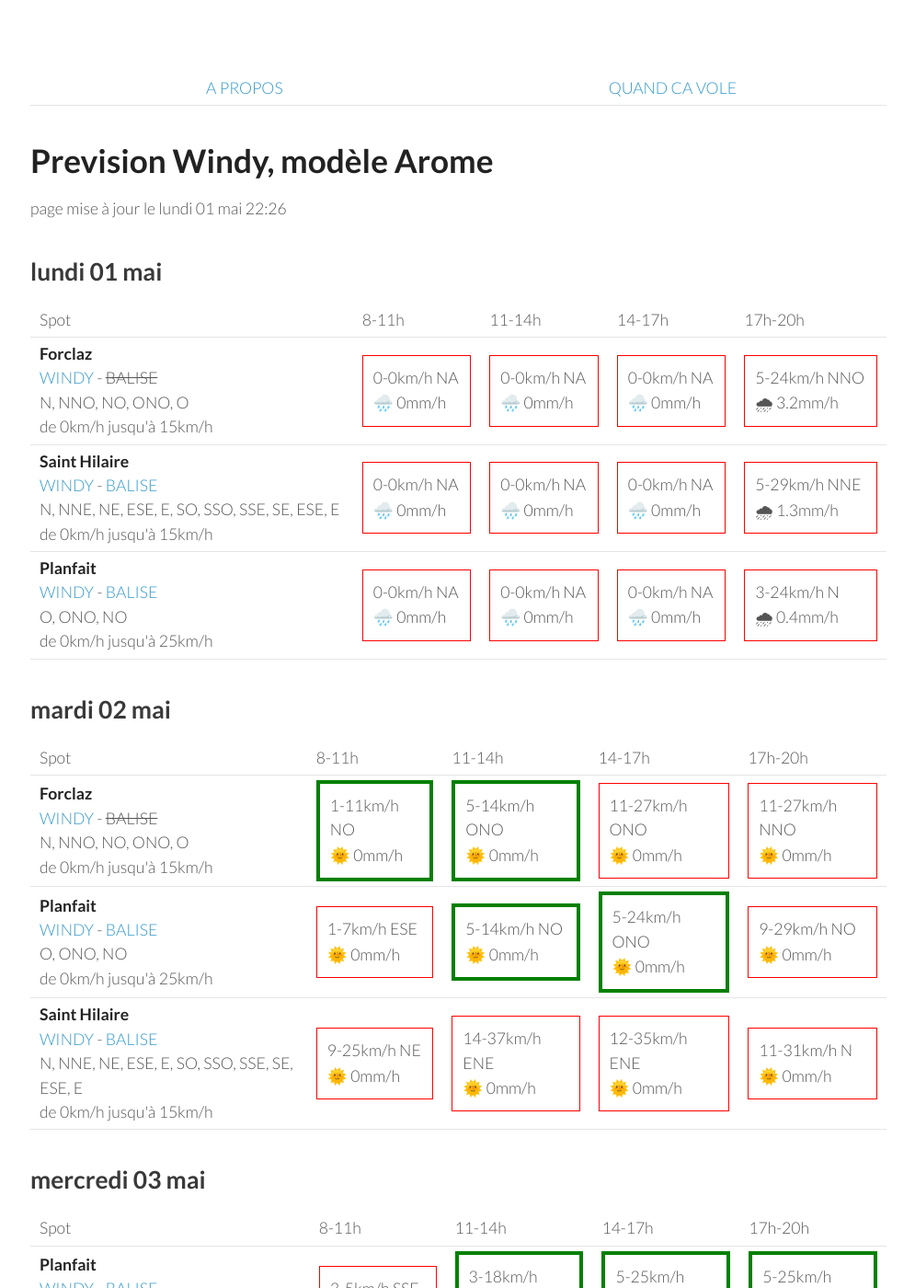
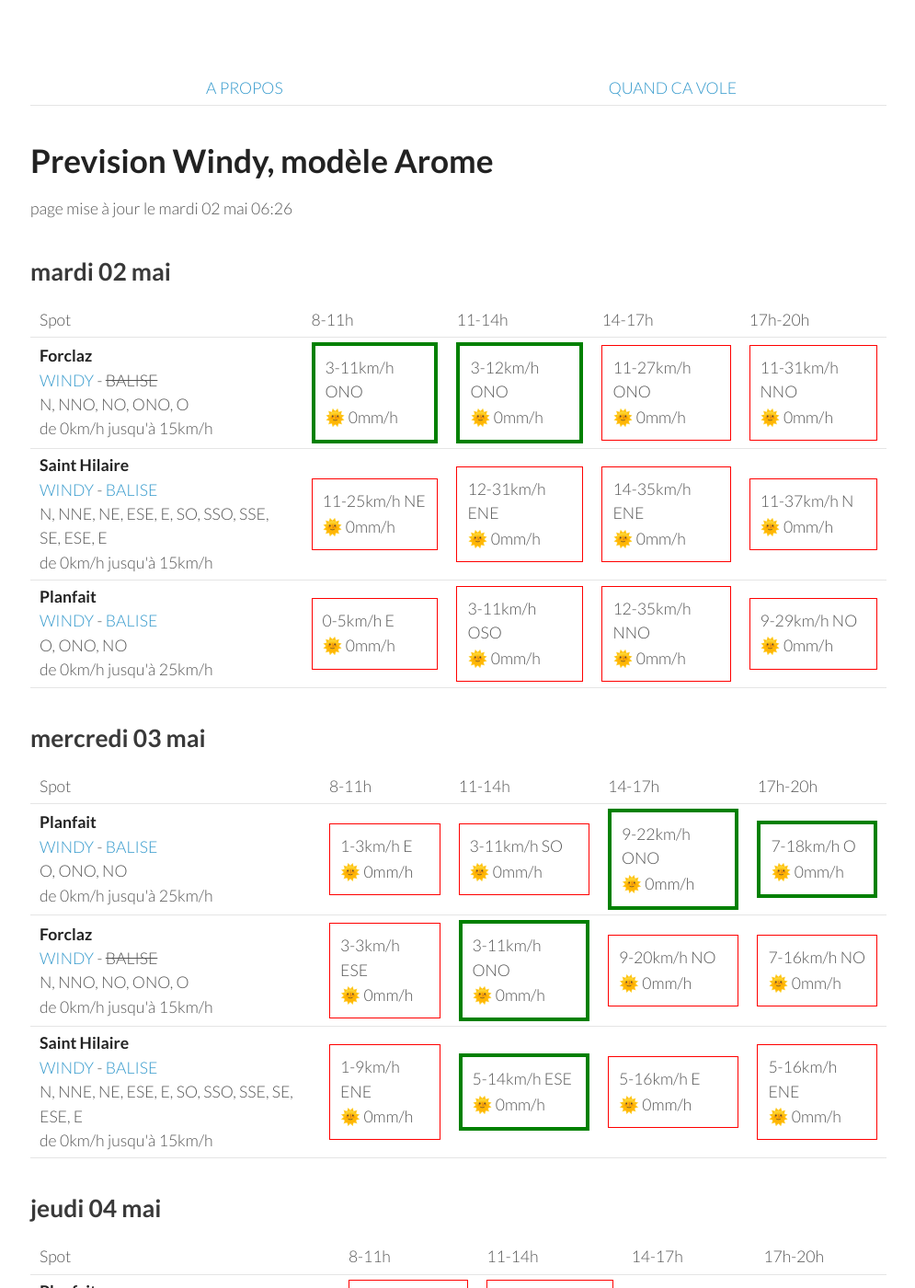
Before and after one commit to parapente-dans-le-nord/parapente-dans-le-nord.github.io, a Jekyll site: the page built from alpes_nord.markdown, in a window 1280 px wide and 1400 px high. Shown: the whole window at 92% size, without its empty margins (25-1020 px from the left). Built offline with Jekyll 4.4.1, drawn with Linux system fonts in a browser that asks for light colours; some of the changed text lies outside the part shown.

Commit message:
update index.markdown

```diff
--- a/alpes_nord.markdown
+++ b/alpes_nord.markdown
@@ -7,51 +7,8 @@ title:  "Tous les spots"
 {: .links}
 
 # Prevision Windy, modèle Arome
-page mise à jour le lundi 01 mai 22:26
+page mise à jour le mardi 02 mai 06:26
 
-## lundi 01 mai
-
-{::nomarkdown}
-<table>
-  <tbody>
-    <tr>
-      <td>Spot</td>
-      <td>8-11h</td>
-      <td>11-14h</td>
-      <td>14-17h</td>
-      <td>17h-20h</td>
-    </tr>
-<tr>
-        <td><strong>Forclaz</strong><br><a href="https://windy.com/45.814/6.247?45.375,6.246,8,m:eVwaglz">WINDY</a> - <span class="no-balise"> BALISE </span><br> <span class="vent-favorable">N, NNO, NO, ONO, O</span><br><span class="force-vent">de 0km/h jusqu'à 15km/h</span> </td>
-
-            <td><div class="not-flyable"><p>0-0km/h NA</p><p>🌧️ 0mm/h</p></div></td>
-            <td><div class="not-flyable"><p>0-0km/h NA</p><p>🌧️ 0mm/h</p></div></td>
-            <td><div class="not-flyable"><p>0-0km/h NA</p><p>🌧️ 0mm/h</p></div></td>
-            <td><div class="not-flyable"><p>5-24km/h NNO</p><p>🌧 3.2mm/h</p></div></td>
-
-    </tr>
-<tr>
-        <td><strong>Saint Hilaire</strong><br><a href="https://windy.com/45.307/5.888?45.087,5.889,9,m:eUFagkX">WINDY</a> - <span class=""><a href="http://www.balisemeteo.com/balise.php?idBalise=61">BALISE</a> </span><br> <span class="vent-favorable">N, NNE, NE, ESE, E, SO, SSO, SSE, SE, ESE, E</span><br><span class="force-vent">de 0km/h jusqu'à 15km/h</span> </td>
-
-            <td><div class="not-flyable"><p>0-0km/h NA</p><p>🌧️ 0mm/h</p></div></td>
-            <td><div class="not-flyable"><p>0-0km/h NA</p><p>🌧️ 0mm/h</p></div></td>
-            <td><div class="not-flyable"><p>0-0km/h NA</p><p>🌧️ 0mm/h</p></div></td>
-            <td><div class="not-flyable"><p>5-29km/h NNE</p><p>🌧 1.3mm/h</p></div></td>
-
-    </tr>
-<tr>
-        <td><strong>Planfait</strong><br><a href="https://windy.com/45.853/6.223?45.415,6.223,8">WINDY</a> - <span class=""><a href="https://www.openwindmap.org/PP496">BALISE</a> </span><br> <span class="vent-favorable">O, ONO, NO</span><br><span class="force-vent">de 0km/h jusqu'à 25km/h</span> </td>
-
-            <td><div class="not-flyable"><p>0-0km/h NA</p><p>🌧️ 0mm/h</p></div></td>
-            <td><div class="not-flyable"><p>0-0km/h NA</p><p>🌧️ 0mm/h</p></div></td>
-            <td><div class="not-flyable"><p>0-0km/h NA</p><p>🌧️ 0mm/h</p></div></td>
-            <td><div class="not-flyable"><p>3-24km/h N</p><p>🌧 0.4mm/h</p></div></td>
-
-    </tr>
-
-</tbody>
-</table>
-{:/}
 ## mardi 02 mai
 
 {::nomarkdown}
@@ -67,30 +24,30 @@ page mise à jour le lundi 01 mai 22:26
 <tr>
         <td><strong>Forclaz</strong><br><a href="https://windy.com/45.814/6.247?45.375,6.246,8,m:eVwaglz">WINDY</a> - <span class="no-balise"> BALISE </span><br> <span class="vent-favorable">N, NNO, NO, ONO, O</span><br><span class="force-vent">de 0km/h jusqu'à 15km/h</span> </td>
 
-            <td><div class="flyable"><p>1-11km/h NO</p><p>🌞 0mm/h</p></div></td>
-            <td><div class="flyable"><p>5-14km/h ONO</p><p>🌞 0mm/h</p></div></td>
+            <td><div class="flyable"><p>3-11km/h ONO</p><p>🌞 0mm/h</p></div></td>
+            <td><div class="flyable"><p>3-12km/h ONO</p><p>🌞 0mm/h</p></div></td>
             <td><div class="not-flyable"><p>11-27km/h ONO</p><p>🌞 0mm/h</p></div></td>
-            <td><div class="not-flyable"><p>11-27km/h NNO</p><p>🌞 0mm/h</p></div></td>
+            <td><div class="not-flyable"><p>11-31km/h NNO</p><p>🌞 0mm/h</p></div></td>
+
+
+    </tr>
+<tr>
+        <td><strong>Saint Hilaire</strong><br><a href="https://windy.com/45.307/5.888?45.087,5.889,9,m:eUFagkX">WINDY</a> - <span class=""><a href="http://www.balisemeteo.com/balise.php?idBalise=61">BALISE</a> </span><br> <span class="vent-favorable">N, NNE, NE, ESE, E, SO, SSO, SSE, SE, ESE, E</span><br><span class="force-vent">de 0km/h jusqu'à 15km/h</span> </td>
+
+            <td><div class="not-flyable"><p>11-25km/h NE</p><p>🌞 0mm/h</p></div></td>
+            <td><div class="not-flyable"><p>12-31km/h ENE</p><p>🌞 0mm/h</p></div></td>
+            <td><div class="not-flyable"><p>14-35km/h ENE</p><p>🌞 0mm/h</p></div></td>
+            <td><div class="not-flyable"><p>11-37km/h N</p><p>🌞 0mm/h</p></div></td>
 
 
     </tr>
 <tr>
         <td><strong>Planfait</strong><br><a href="https://windy.com/45.853/6.223?45.415,6.223,8">WINDY</a> - <span class=""><a href="https://www.openwindmap.org/PP496">BALISE</a> </span><br> <span class="vent-favorable">O, ONO, NO</span><br><span class="force-vent">de 0km/h jusqu'à 25km/h</span> </td>
 
-            <td><div class="not-flyable"><p>1-7km/h ESE</p><p>🌞 0mm/h</p></div></td>
-            <td><div class="flyable"><p>5-14km/h NO</p><p>🌞 0mm/h</p></div></td>
-            <td><div class="flyable"><p>5-24km/h ONO</p><p>🌞 0mm/h</p></div></td>
+            <td><div class="not-flyable"><p>0-5km/h E</p><p>🌞 0mm/h</p></div></td>
+            <td><div class="not-flyable"><p>3-11km/h OSO</p><p>🌞 0mm/h</p></div></td>
+            <td><div class="not-flyable"><p>12-35km/h NNO</p><p>🌞 0mm/h</p></div></td>
             <td><div class="not-flyable"><p>9-29km/h NO</p><p>🌞 0mm/h</p></div></td>
-
-
-    </tr>
-<tr>
-        <td><strong>Saint Hilaire</strong><br><a href="https://windy.com/45.307/5.888?45.087,5.889,9,m:eUFagkX">WINDY</a> - <span class=""><a href="http://www.balisemeteo.com/balise.php?idBalise=61">BALISE</a> </span><br> <span class="vent-favorable">N, NNE, NE, ESE, E, SO, SSO, SSE, SE, ESE, E</span><br><span class="force-vent">de 0km/h jusqu'à 15km/h</span> </td>
-
-            <td><div class="not-flyable"><p>9-25km/h NE</p><p>🌞 0mm/h</p></div></td>
-            <td><div class="not-flyable"><p>14-37km/h ENE</p><p>🌞 0mm/h</p></div></td>
-            <td><div class="not-flyable"><p>12-35km/h ENE</p><p>🌞 0mm/h</p></div></td>
-            <td><div class="not-flyable"><p>11-31km/h N</p><p>🌞 0mm/h</p></div></td>
 
 
     </tr>
@@ -113,30 +70,30 @@ page mise à jour le lundi 01 mai 22:26
 <tr>
         <td><strong>Planfait</strong><br><a href="https://windy.com/45.853/6.223?45.415,6.223,8">WINDY</a> - <span class=""><a href="https://www.openwindmap.org/PP496">BALISE</a> </span><br> <span class="vent-favorable">O, ONO, NO</span><br><span class="force-vent">de 0km/h jusqu'à 25km/h</span> </td>
 
-            <td><div class="not-flyable"><p>3-5km/h SSE</p><p>🌞 0mm/h</p></div></td>
-            <td><div class="flyable"><p>3-18km/h ONO</p><p>🌞 0mm/h</p></div></td>
-            <td><div class="flyable"><p>5-25km/h ONO</p><p>🌞 0mm/h</p></div></td>
-            <td><div class="flyable"><p>5-25km/h ONO</p><p>🌞 0mm/h</p></div></td>
+            <td><div class="not-flyable"><p>1-3km/h E</p><p>🌞 0mm/h</p></div></td>
+            <td><div class="not-flyable"><p>3-11km/h SO</p><p>🌞 0mm/h</p></div></td>
+            <td><div class="flyable"><p>9-22km/h ONO</p><p>🌞 0mm/h</p></div></td>
+            <td><div class="flyable"><p>7-18km/h O</p><p>🌞 0mm/h</p></div></td>
 
 
     </tr>
 <tr>
         <td><strong>Forclaz</strong><br><a href="https://windy.com/45.814/6.247?45.375,6.246,8,m:eVwaglz">WINDY</a> - <span class="no-balise"> BALISE </span><br> <span class="vent-favorable">N, NNO, NO, ONO, O</span><br><span class="force-vent">de 0km/h jusqu'à 15km/h</span> </td>
 
-            <td><div class="not-flyable"><p>1-3km/h ESE</p><p>🌞 0mm/h</p></div></td>
-            <td><div class="not-flyable"><p>3-16km/h O</p><p>🌞 0mm/h</p></div></td>
-            <td><div class="not-flyable"><p>5-25km/h ONO</p><p>🌞 0mm/h</p></div></td>
-            <td><div class="not-flyable"><p>5-25km/h NO</p><p>🌞 0mm/h</p></div></td>
+            <td><div class="not-flyable"><p>3-3km/h ESE</p><p>🌞 0mm/h</p></div></td>
+            <td><div class="flyable"><p>3-11km/h ONO</p><p>🌞 0mm/h</p></div></td>
+            <td><div class="not-flyable"><p>9-20km/h NO</p><p>🌞 0mm/h</p></div></td>
+            <td><div class="not-flyable"><p>7-16km/h NO</p><p>🌞 0mm/h</p></div></td>
 
 
     </tr>
 <tr>
         <td><strong>Saint Hilaire</strong><br><a href="https://windy.com/45.307/5.888?45.087,5.889,9,m:eUFagkX">WINDY</a> - <span class=""><a href="http://www.balisemeteo.com/balise.php?idBalise=61">BALISE</a> </span><br> <span class="vent-favorable">N, NNE, NE, ESE, E, SO, SSO, SSE, SE, ESE, E</span><br><span class="force-vent">de 0km/h jusqu'à 15km/h</span> </td>
 
-            <td><div class="not-flyable"><p>1-11km/h ENE</p><p>🌞 0mm/h</p></div></td>
-            <td><div class="not-flyable"><p>3-22km/h O</p><p>🌞 0mm/h</p></div></td>
-            <td><div class="not-flyable"><p>7-33km/h O</p><p>🌞 0mm/h</p></div></td>
-            <td><div class="not-flyable"><p>5-33km/h O</p><p>🌞 0mm/h</p></div></td>
+            <td><div class="not-flyable"><p>1-9km/h ENE</p><p>🌞 0mm/h</p></div></td>
+            <td><div class="flyable"><p>5-14km/h ESE</p><p>🌞 0mm/h</p></div></td>
+            <td><div class="not-flyable"><p>5-16km/h E</p><p>🌞 0mm/h</p></div></td>
+            <td><div class="not-flyable"><p>5-16km/h ENE</p><p>🌞 0mm/h</p></div></td>
 
 
     </tr>
@@ -160,9 +117,9 @@ page mise à jour le lundi 01 mai 22:26
         <td><strong>Planfait</strong><br><a href="https://windy.com/45.853/6.223?45.415,6.223,8">WINDY</a> - <span class=""><a href="https://www.openwindmap.org/PP496">BALISE</a> </span><br> <span class="vent-favorable">O, ONO, NO</span><br><span class="force-vent">de 0km/h jusqu'à 25km/h</span> </td>
 
             <td><div class="not-flyable"><p>5-22km/h ESE</p><p>🌞 0mm/h</p></div></td>
-            <td><div class="not-flyable"><p>1-24km/h SO</p><p>🌞 0mm/h</p></div></td>
+            <td><div class="not-flyable"><p>3-24km/h OSO</p><p>🌞 0mm/h</p></div></td>
             <td><div class="not-flyable"><p>7-27km/h O</p><p>🌞 0mm/h</p></div></td>
-            <td><div class="not-flyable"><p>7-31km/h O</p><p>🌞 0mm/h</p></div></td>
+            <td><div class="not-flyable"><p>7-29km/h O</p><p>🌞 0mm/h</p></div></td>
 
 
     </tr>
@@ -170,16 +127,16 @@ page mise à jour le lundi 01 mai 22:26
         <td><strong>Forclaz</strong><br><a href="https://windy.com/45.814/6.247?45.375,6.246,8,m:eVwaglz">WINDY</a> - <span class="no-balise"> BALISE </span><br> <span class="vent-favorable">N, NNO, NO, ONO, O</span><br><span class="force-vent">de 0km/h jusqu'à 15km/h</span> </td>
 
             <td><div class="not-flyable"><p>5-24km/h ESE</p><p>🌞 0mm/h</p></div></td>
-            <td><div class="not-flyable"><p>1-24km/h S</p><p>🌞 0mm/h</p></div></td>
+            <td><div class="not-flyable"><p>1-25km/h OSO</p><p>🌞 0mm/h</p></div></td>
             <td><div class="not-flyable"><p>5-27km/h O</p><p>🌞 0mm/h</p></div></td>
-            <td><div class="not-flyable"><p>5-31km/h O</p><p>🌞 0mm/h</p></div></td>
+            <td><div class="not-flyable"><p>5-27km/h O</p><p>🌞 0mm/h</p></div></td>
 
 
     </tr>
 <tr>
         <td><strong>Saint Hilaire</strong><br><a href="https://windy.com/45.307/5.888?45.087,5.889,9,m:eUFagkX">WINDY</a> - <span class=""><a href="http://www.balisemeteo.com/balise.php?idBalise=61">BALISE</a> </span><br> <span class="vent-favorable">N, NNE, NE, ESE, E, SO, SSO, SSE, SE, ESE, E</span><br><span class="force-vent">de 0km/h jusqu'à 15km/h</span> </td>
 
-            <td><div class="not-flyable"><p>1-35km/h SO</p><p>🌞 0mm/h</p></div></td>
+            <td><div class="not-flyable"><p>1-31km/h SSE</p><p>🌞 0mm/h</p></div></td>
             <td><div class="not-flyable"><p>5-42km/h SO</p><p>🌞 0mm/h</p></div></td>
             <td><div class="not-flyable"><p>9-51km/h SO</p><p>🌞 0mm/h</p></div></td>
             <td><div class="not-flyable"><p>7-50km/h SO</p><p>🌞 0mm/h</p></div></td>
@@ -203,10 +160,20 @@ page mise à jour le lundi 01 mai 22:26
       <td>17h-20h</td>
     </tr>
 <tr>
+        <td><strong>Saint Hilaire</strong><br><a href="https://windy.com/45.307/5.888?45.087,5.889,9,m:eUFagkX">WINDY</a> - <span class=""><a href="http://www.balisemeteo.com/balise.php?idBalise=61">BALISE</a> </span><br> <span class="vent-favorable">N, NNE, NE, ESE, E, SO, SSO, SSE, SE, ESE, E</span><br><span class="force-vent">de 0km/h jusqu'à 15km/h</span> </td>
+
+            <td><div class="flyable"><p>1-12km/h NE</p><p>🌞 0mm/h</p></div></td>
+            <td><div class="not-flyable"><p>5-27km/h OSO</p><p>🌞 0mm/h</p></div></td>
+            <td><div class="not-flyable"><p>5-31km/h OSO</p><p>🌞 0mm/h</p></div></td>
+            <td><div class="not-flyable"><p>1-38km/h S</p><p>🌧 8mm/h</p></div></td>
+
+
+    </tr>
+<tr>
         <td><strong>Planfait</strong><br><a href="https://windy.com/45.853/6.223?45.415,6.223,8">WINDY</a> - <span class=""><a href="https://www.openwindmap.org/PP496">BALISE</a> </span><br> <span class="vent-favorable">O, ONO, NO</span><br><span class="force-vent">de 0km/h jusqu'à 25km/h</span> </td>
 
-            <td><div class="not-flyable"><p>3-20km/h ESE</p><p>🌞 0mm/h</p></div></td>
-            <td><div class="flyable"><p>5-20km/h ONO</p><p>🌞 0mm/h</p></div></td>
+            <td><div class="not-flyable"><p>5-16km/h ESE</p><p>🌞 0mm/h</p></div></td>
+            <td><div class="not-flyable"><p>3-20km/h OSO</p><p>🌞 0mm/h</p></div></td>
             <td><div class="not-flyable"><p>7-27km/h O</p><p>🌞 0mm/h</p></div></td>
             <td><div class="not-flyable"><p>3-33km/h OSO</p><p>🌧 4.5mm/h</p></div></td>
 
@@ -215,20 +182,10 @@ page mise à jour le lundi 01 mai 22:26
 <tr>
         <td><strong>Forclaz</strong><br><a href="https://windy.com/45.814/6.247?45.375,6.246,8,m:eVwaglz">WINDY</a> - <span class="no-balise"> BALISE </span><br> <span class="vent-favorable">N, NNO, NO, ONO, O</span><br><span class="force-vent">de 0km/h jusqu'à 15km/h</span> </td>
 
-            <td><div class="not-flyable"><p>3-22km/h ESE</p><p>🌞 0mm/h</p></div></td>
-            <td><div class="not-flyable"><p>3-18km/h ONO</p><p>🌞 0mm/h</p></div></td>
+            <td><div class="not-flyable"><p>5-16km/h ESE</p><p>🌞 0mm/h</p></div></td>
+            <td><div class="not-flyable"><p>1-20km/h O</p><p>🌞 0mm/h</p></div></td>
             <td><div class="not-flyable"><p>5-27km/h ONO</p><p>🌞 0mm/h</p></div></td>
             <td><div class="not-flyable"><p>1-33km/h OSO</p><p>🌧 4.6mm/h</p></div></td>
-
-
-    </tr>
-<tr>
-        <td><strong>Saint Hilaire</strong><br><a href="https://windy.com/45.307/5.888?45.087,5.889,9,m:eUFagkX">WINDY</a> - <span class=""><a href="http://www.balisemeteo.com/balise.php?idBalise=61">BALISE</a> </span><br> <span class="vent-favorable">N, NNE, NE, ESE, E, SO, SSO, SSE, SE, ESE, E</span><br><span class="force-vent">de 0km/h jusqu'à 15km/h</span> </td>
-
-            <td><div class="not-flyable"><p>1-18km/h E</p><p>🌞 0mm/h</p></div></td>
-            <td><div class="not-flyable"><p>3-22km/h O</p><p>🌞 0mm/h</p></div></td>
-            <td><div class="not-flyable"><p>5-31km/h OSO</p><p>🌞 0mm/h</p></div></td>
-            <td><div class="not-flyable"><p>1-38km/h S</p><p>🌧 8mm/h</p></div></td>
 
 
     </tr>
```
